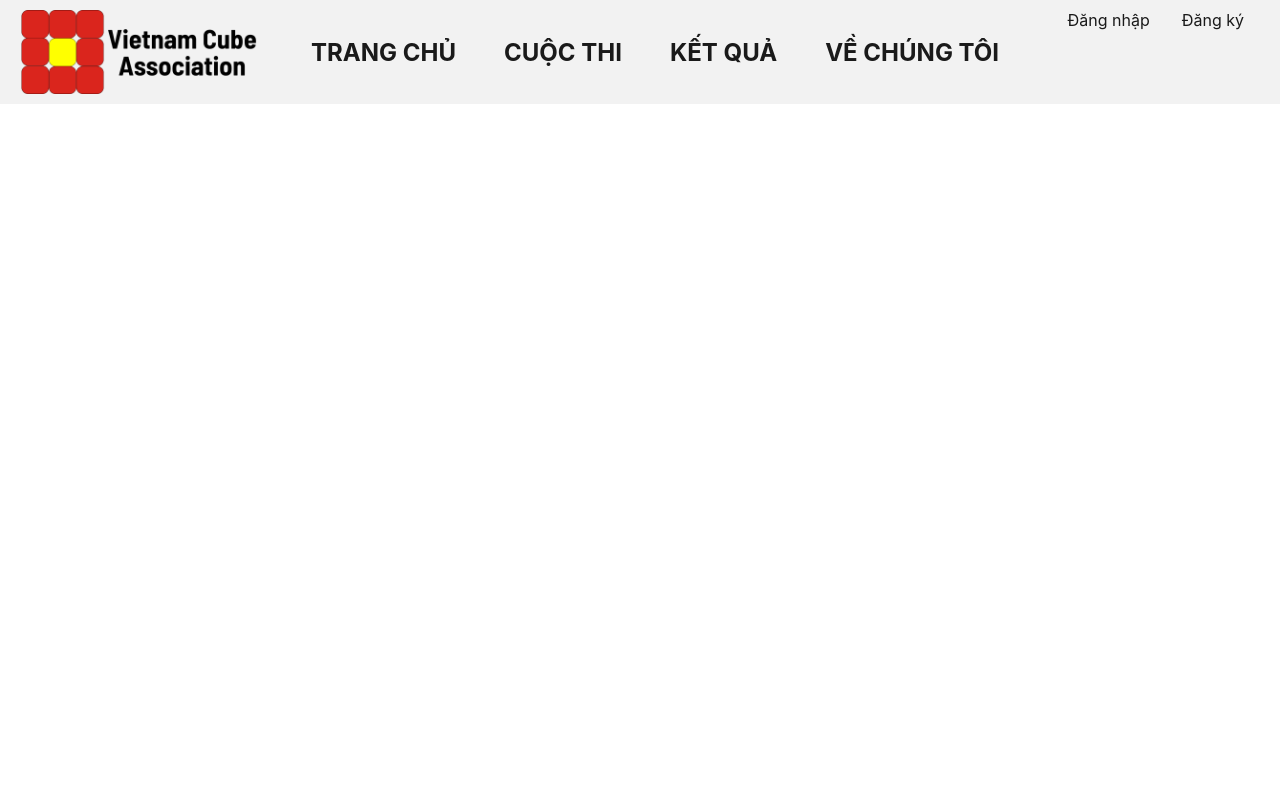
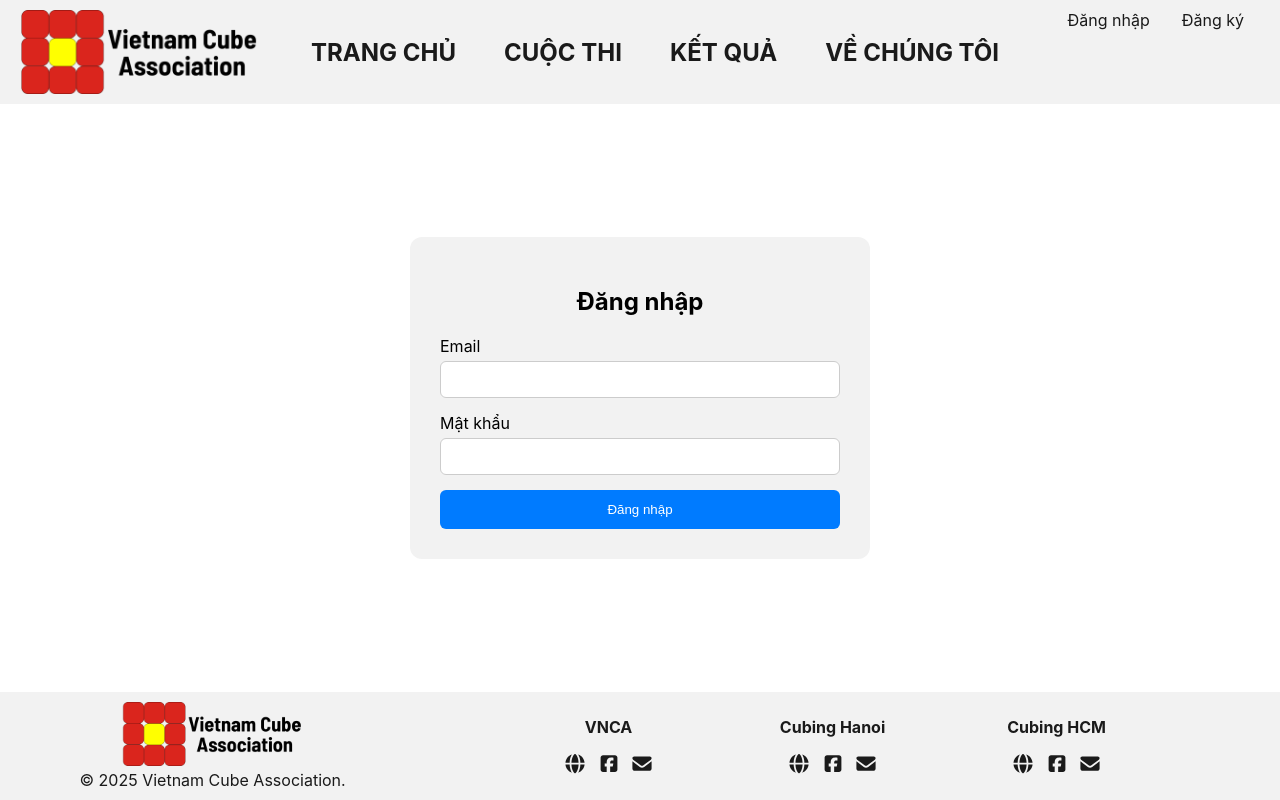
Before and after one commit to hkgkhanh/vncubing-hub, a Next.js app in the folder frontend/: page /login in a window 1280 px wide. Shown: the top 800 px of the page. Built offline with nearby package versions, Linux system fonts and the light colour scheme.

Commit message:
add login and signup page

```diff
--- a/frontend/src/App.js
+++ b/frontend/src/App.js
@@ -7,7 +7,7 @@ function App() {
   return (
     <div className="App">
       <Navbar />
-      <div style={{height:'100vh'}}></div>
+      <div style={{height:'50vh'}}></div>
       <Footer />
     </div>
   );
--- a/frontend/src/app/layout.js
+++ b/frontend/src/app/layout.js
@@ -1,4 +1,5 @@
 import '../index.css';
+import '../App.css';
 
 export const metadata = {
   title: 'Vietnam Cube Association',
--- /dev/null
+++ b/frontend/src/app/login/page.js
@@ -0,0 +1,31 @@
+// import logo from './logo_vnca.svg';
+import '../../styles/login/default.css';
+import Navbar from '../../layouts/Navbar';
+import Footer from '../../layouts/Footer';
+
+function Login() {
+    return (
+        <div className="login-page">
+            <Navbar />
+            <div className="login-container">
+                <div className="login-box">
+                    <h2>Đăng nhập</h2>
+                    <form>
+                        <div>
+                            <label>Email</label>
+                            <input type="email" />
+                        </div>
+                        <div>
+                            <label>Mật khẩu</label>
+                            <input type="password" />
+                        </div>
+                        <button type="submit">Đăng nhập</button>
+                    </form>
+                </div>
+            </div>
+            <Footer />
+        </div>
+    );
+}
+
+export default Login;
--- a/frontend/src/frontend_data/navbar.json
+++ b/frontend/src/frontend_data/navbar.json
@@ -23,12 +23,12 @@
     ],
     "auth": {
         "login": {
-            "link": "/",
+            "link": "/login",
             "label_vi": "Đăng nhập",
             "label_en": "Log in"
         },
         "signup": {
-            "link": "/",
+            "link": "/signup",
             "label_vi": "Đăng ký",
             "label_en": "Sign up"
         },
--- a/frontend/src/layouts/Footer.js
+++ b/frontend/src/layouts/Footer.js
@@ -15,6 +15,7 @@ library.add(fas, fab);
 function Footer() {
     const teams = teamsData['teams'];
     const copyrightText = teamsData['logo_text'];
+
     return (
         <div className='footer'>
             <div className='logo'>
--- a/frontend/src/layouts/Navbar.js
+++ b/frontend/src/layouts/Navbar.js
@@ -1,3 +1,5 @@
+'use client'
+
 import React, { useState, useEffect } from 'react';
 import logo from '../assets/logo_vnca.png';
 import '../styles/navbar/default.css';
@@ -9,15 +11,34 @@ function Navbar() {
     const authLinks = navbarData['auth'];
 
 
-    window.onscroll = function() {scrollFunction()};
+    // window.onscroll = function() {scrollFunction()};
 
-    function scrollFunction() {
-        if (document.body.scrollTop > 50 || document.documentElement.scrollTop > 50) {
-            document.getElementById("navbar").classList.add("scrolled");
-        } else {
-            document.getElementById("navbar").classList.remove("scrolled");
+    // function scrollFunction() {
+    //     if (document.body.scrollTop > 50 || document.documentElement.scrollTop > 50) {
+    //         document.getElementById("navbar").classList.add("scrolled");
+    //     } else {
+    //         document.getElementById("navbar").classList.remove("scrolled");
+    //     }
+    // }
+
+    useEffect(() => {
+        function scrollFunction() {
+            const navbar = document.getElementById('navbar');
+            if (!navbar) return;
+
+            if (document.body.scrollTop > 50 || document.documentElement.scrollTop > 50) {
+                navbar.classList.add('scrolled');
+            } else {
+                navbar.classList.remove('scrolled');
+            }
         }
-    }
+
+        window.addEventListener('scroll', scrollFunction);
+
+        return () => {
+            window.removeEventListener('scroll', scrollFunction);
+        };
+    }, []);
 
     function handleSetLang(e) {
         setLang(e.target.value);
--- /dev/null
+++ b/frontend/src/styles/login/default.css
@@ -0,0 +1,54 @@
+.login-page {
+    text-align: center;
+    display: grid;
+    grid-template-rows: auto 1fr auto;
+    min-height: 100vh;
+}
+
+.login-container {
+    /* min-height: 100vh; Adjust if Navbar/Footer size changes */
+    display: flex;
+    justify-content: center;
+    align-items: center;
+    /* background: #f0f2f5; */
+    padding: 0;
+}
+
+.login-box {
+    background: rgb(242, 242, 242);
+    padding: 30px;
+    border-radius: 12px;
+    /* box-shadow: 0 0 10px rgba(0, 0, 0, 0.1); */
+    width: 100%;
+    max-width: 400px;
+}
+
+.login-box h2 {
+    text-align: center;
+    margin-bottom: 20px;
+}
+
+.login-box label {
+    text-align: left;
+    display: block;
+    margin-bottom: 5px;
+}
+
+.login-box input {
+    width: 100%;
+    padding: 10px;
+    border-radius: 6px;
+    border: 1px solid #ccc;
+    margin-bottom: 15px;
+    box-sizing: border-box;
+}
+
+.login-box button {
+    width: 100%;
+    padding: 12px;
+    background-color: #007bff;
+    color: #fff;
+    border: none;
+    border-radius: 6px;
+    cursor: pointer;
+}
```
Also changed, not shown: frontend/src/app/404/page.js (renamed from frontend/src/pages/NotFound.js, +5 -4 lines), frontend/src/app/signup/page.js (added, +35 -0 lines).
